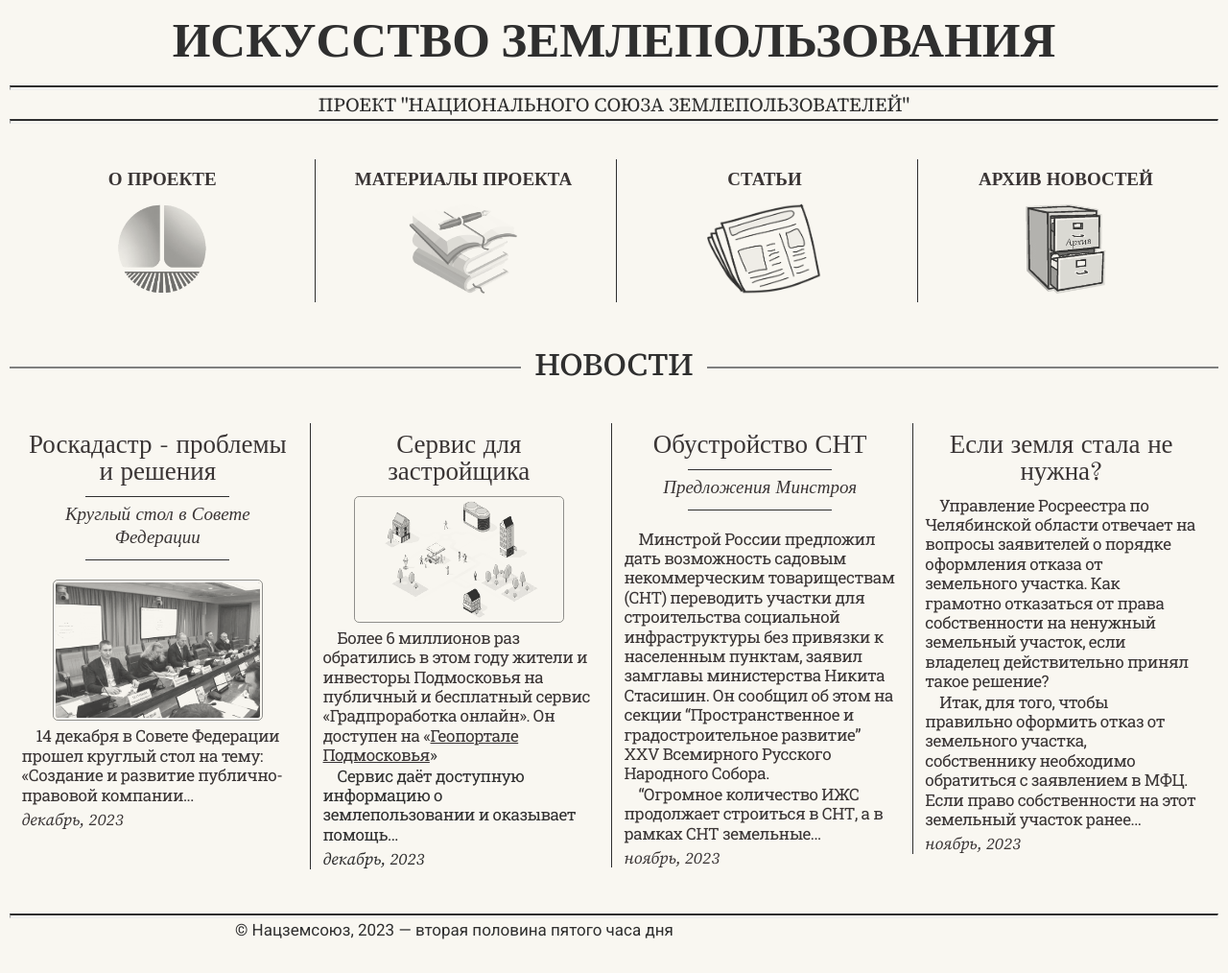
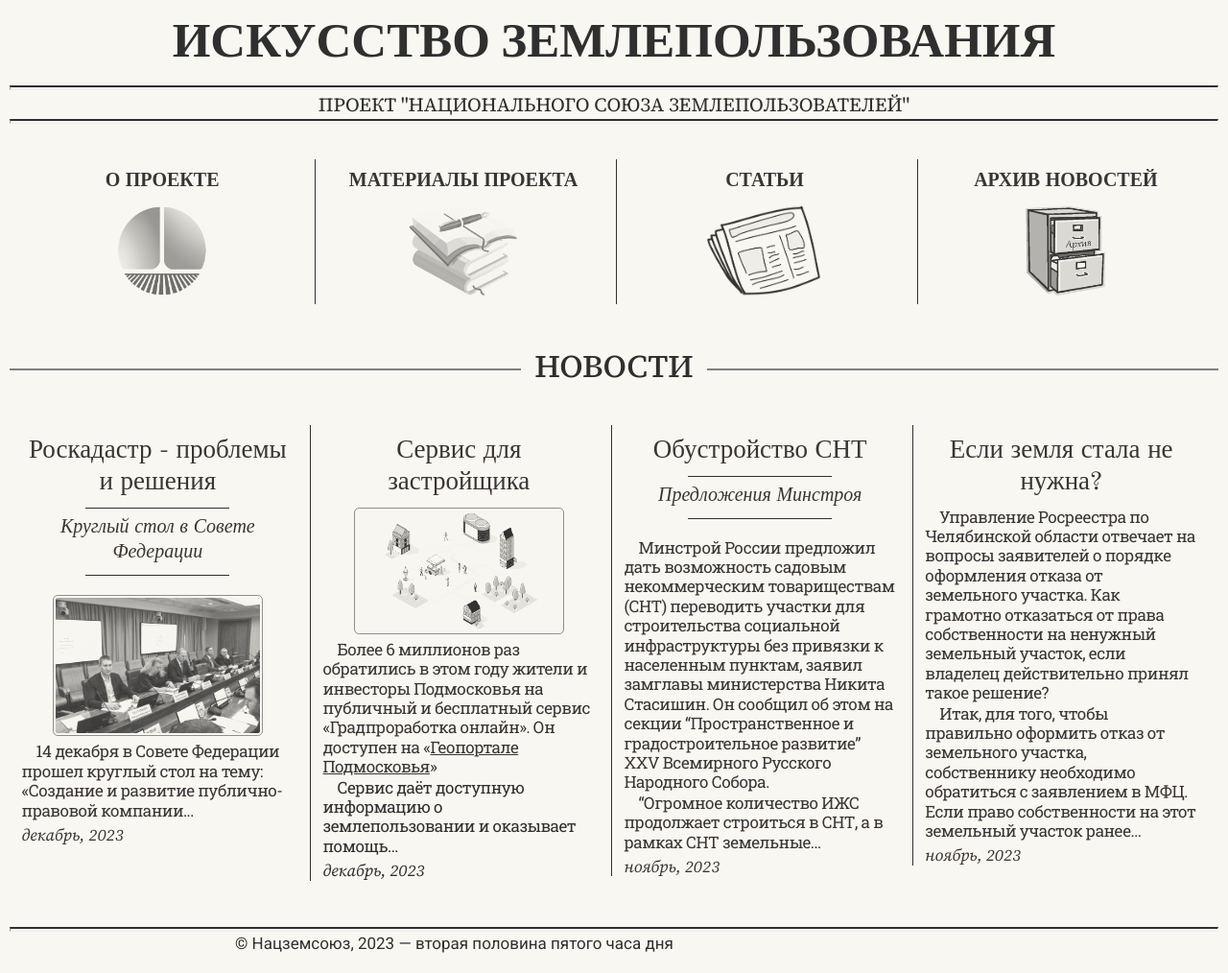
Before and after one commit to SergSi/land-use-art, a Jekyll site: the page built from index.md, in a window 1280 px wide. Shown: the whole page at 96% size. Built offline with Jekyll 4.4.1, drawn with Linux system fonts in a browser that asks for light colours; some web fonts are replaced.

Commit message:
Update style.css

```diff
--- a/assets/css/style.css
+++ b/assets/css/style.css
@@ -65,9 +65,8 @@
 }
 
 body{
-  font-size: 1.6rem;
-  font-size: clamp(1.2rem, 1.0939rem + 0.6061vw, 1.7rem);
-  line-height: 1.6rem;
+  font-size: clamp(1.3rem, 1.2rem + 0.5vw, 1.7rem);
+  line-height: clamp(1.4rem, 1.3rem + 0.5vw, 1.8rem);
   font-family: 'Roboto Slab', serif;
   font-weight: 400;
   color: var(--font-color);
@@ -255,7 +254,7 @@
 }
 
 .subhead{
-  font-size: 2rem;
+  font-size: clamp(1.7rem, 1.625rem + 0.375vw, 2rem);
   text-align: center;
   text-transform: uppercase;
   padding: 12px 0 12px 0;
@@ -302,7 +301,7 @@
 .docsubtitle{
   margin-bottom: 0em;
   font-weight: 400;
-  font-size: 2.1rem;
+  font-size: clamp(1.6rem, 1.45rem + 0.75vw, 2.2rem);
   letter-spacing: 1px;
 }
 
@@ -469,7 +468,7 @@
 
 .collumn .headline.hl1{
   font-weight: 700;
-  font-size: 1.9rem;
+  font-size: clamp(1.6rem, 1.5rem + 0.5vw, 2rem);
   text-transform: uppercase;
   padding: 10px 0 10px 0;
 }
@@ -477,7 +476,7 @@
 .collumn .headline.hl2{
   font-weight: 400;
   font-style: italic;
-  font-size: 1.7rem;
+  font-size: clamp(1.5rem, 1.425rem + 0.375vw, 1.8rem);
   box-sizing: border-box;
   padding: 10px 0 10px 0;
 }
@@ -503,7 +502,6 @@
 .collumn .headline.hl3{
   font-weight: 400;
   font-size: clamp(2.4rem, 2.186rem + 0.571vw, 2.7rem);
-  line-height: clamp(2.5rem, 2.286rem + 0.571vw, 2.8rem);
   font-style: normal;
   box-sizing: border-box;
   padding: 10px 0 10px 0;
@@ -512,7 +510,7 @@
 
 .collumn .headline.hl4{
   font-weight: 400;
-  font-size: 1.9rem;
+  font-size: clamp(1.6rem, 1.5rem + 0.5vw, 2rem);
   font-style: italic;
   box-sizing: border-box;
   padding: 10px 0 10px 0;
@@ -539,8 +537,7 @@
 
 .collumn .summary{
   font-family: 'Oswald', sans-serif;
-  font-size: 1.8rem;
-  line-height: 1.9rem;
+  font-size: clamp(1.6rem, 1.55rem + 0.25vw, 1.8rem);
   font-style: normal;
   text-align: left;
   font-weight: 400;
@@ -551,8 +548,7 @@
 
 .collumn .citation{
   font-family: 'Playfair Display', serif;
-  font-size: 3rem;
-  line-height: 3.2rem;
+  font-size: clamp(2rem, 1.75rem + 1.25vw, 3rem);
   /*font-style: italic;*/
   text-align: center;
   font-weight: 400;
@@ -602,7 +598,7 @@
   padding: 0;
   margin: 20px;
   font-weight: bold;
-  font-size: 1.6rem;
+  font-size: clamp(1.4rem, 1.35rem + 0.25vw, 1.6rem);
   text-align: center;
 }
 
@@ -658,7 +654,6 @@
   font-weight: bold;
   font-size: 90%;
   text-align: center;
-  line-height: 1.8rem;
 }
 
 .caption {
@@ -666,7 +661,6 @@
   font-size: 90%;
   text-align: center;
   margin-bottom: 2rem;
-  line-height: 1.8rem;
 }
 
 .passe-partout {
```
